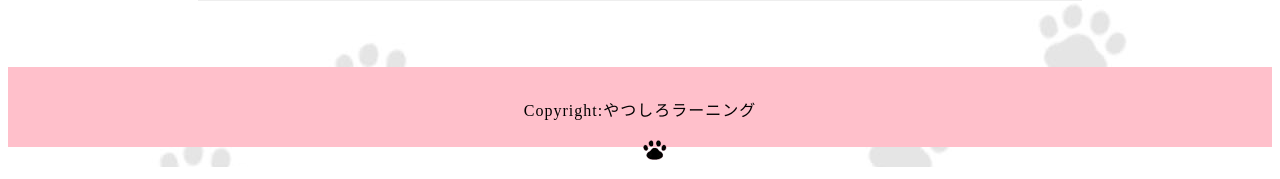
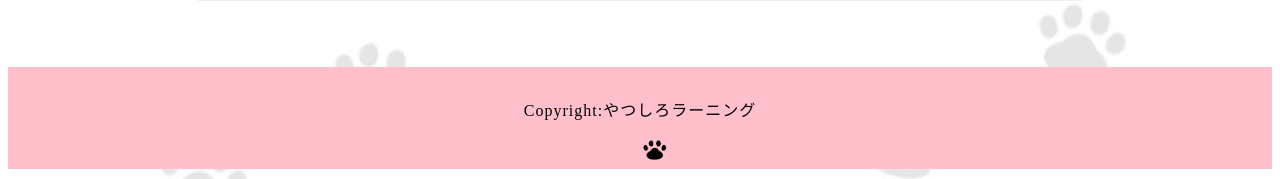
Before and after one commit to kaaa43246y/sotsugyouseisaku, a Flask app: page /index in a window 1280 px wide. Shown: the part 2381-2560 px from the top of the page. Run offline with Flask 2, Linux system fonts and the light colour scheme; data comes from the database, SQL or seed files in the repository; some libraries are stand-ins or nearby versions.

Commit message:
topページ　調整

```diff
--- a/static/css/style.css
+++ b/static/css/style.css
@@ -215,8 +215,11 @@ ul a{
   }
 
   footer {
-	height:80px;
-	background-color: pink;
+	height:100px;
+  background-color: pink;
+  padding-bottom: 2px;
+  margin-bottom: 10px;
+
 }
 
   footer .copyright {
```
